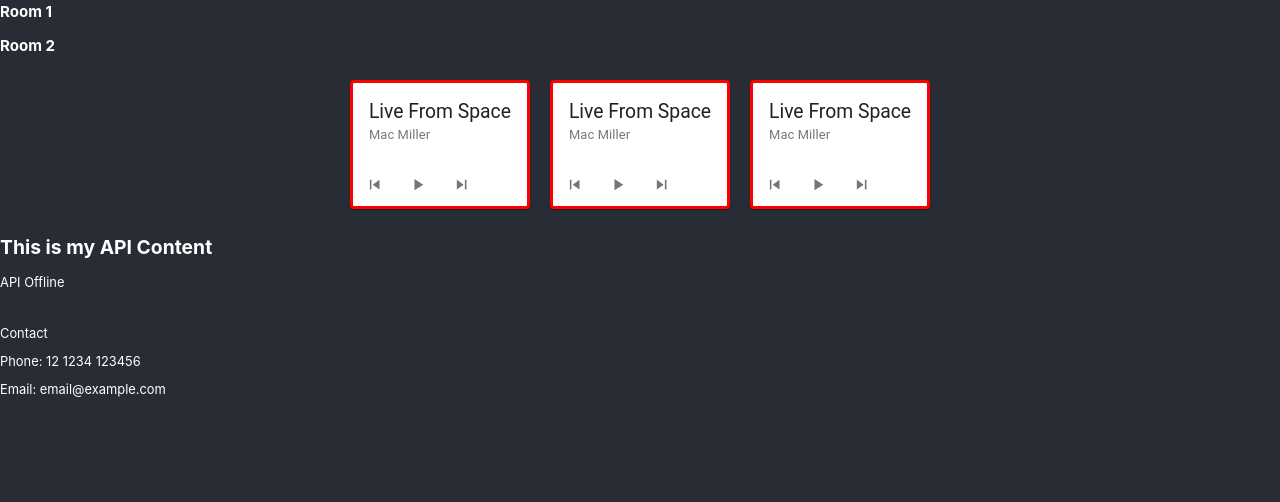
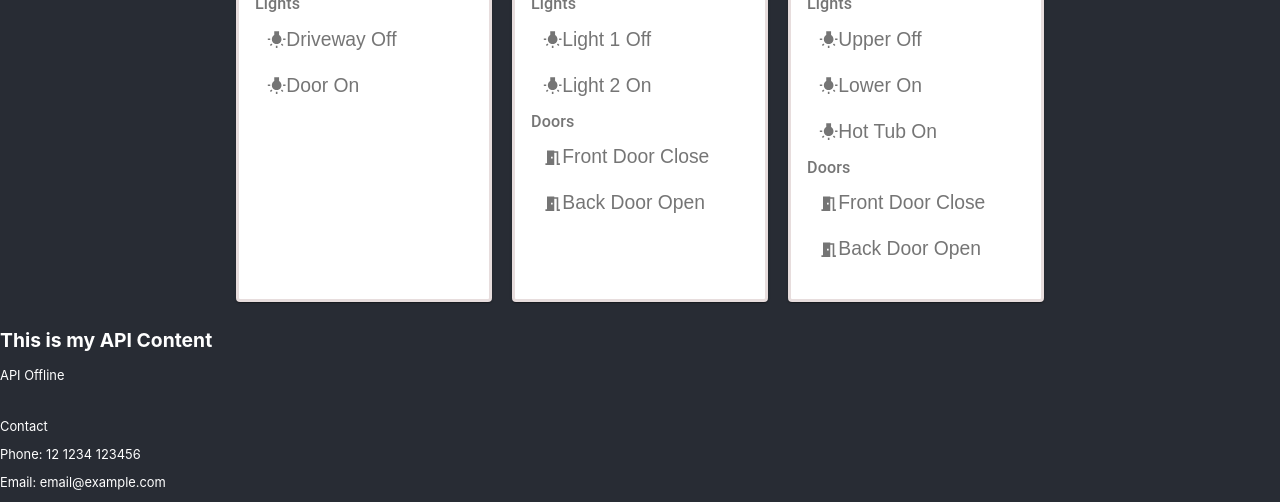
Before and after one commit to nogueiralhsp/home_automation, a React app: page / in a window 1280 px wide. Shown: the part 380-882 px from the top of the page. Before the commit the page ends 800 px from the top, so only its background shows below. Built offline with nearby package versions, Linux system fonts and the light colour scheme; no server answers; grey boxes are pictures that could not be loaded.

Commit message:
Rooms cards starting

```diff
--- a/src/components/Content.js
+++ b/src/components/Content.js
@@ -1,25 +1,18 @@
-import Garage from './GarageRoom'
+import { BackGarden, Garage, HouseFront } from './index'
 
 function App() {
   return (
     <div className="content">
       <header className="content-header">
-        <h1>Maincontent goes here</h1>
-        <div>
-          <h3>Room 1</h3>
-        </div>
-        <div>
-          <h3>Room 2</h3>
-        </div>
         <div className="media_container">
           <div className="media_card">
-            <Garage />
+            <HouseFront />
           </div>
           <div className="media_card">
             <Garage />
           </div>
           <div className="media_card">
-            <Garage />
+            <BackGarden />
           </div>
         </div>
       </header>
--- /dev/null
+++ b/src/components/Room_BackGarden.js
@@ -0,0 +1,72 @@
+import React from 'react';
+import { makeStyles, useTheme } from '@material-ui/core/styles';
+import Card from '@material-ui/core/Card';
+import CardContent from '@material-ui/core/CardContent';
+import CardMedia from '@material-ui/core/CardMedia';
+import IconButton from '@material-ui/core/IconButton';
+import Typography from '@material-ui/core/Typography';
+import SkipPreviousIcon from '@material-ui/icons/SkipPrevious';
+import PlayArrowIcon from '@material-ui/icons/PlayArrow';
+import SkipNextIcon from '@material-ui/icons/SkipNext';
+import WbIncandescentIcon from '@material-ui/icons/WbIncandescent';
+import MeetingRoomIcon from '@material-ui/icons/MeetingRoom';
+
+const useStyles = makeStyles((theme) => ({
+
+}));
+
+export default function BackGarden() {
+  const classes = useStyles();
+  const theme = useTheme();
+
+  return (
+    <Card className="card_root">
+      <div className="details">
+        <CardContent className="content">
+          <Typography component="h5" variant="h5">
+            Garden
+          </Typography>
+          <Typography variant="h6" color="textSecondary">
+            Lights
+          </Typography>
+          <div>
+
+            <IconButton>
+              <WbIncandescentIcon /> Upper {true === !true ? 'On' : 'Off'}
+            </IconButton>
+          </div>
+          <div>
+            <IconButton>
+              <WbIncandescentIcon /> Lower {true === true ? 'On' : 'Off'}
+            </IconButton>
+          </div>
+          <div>
+            <IconButton>
+              <WbIncandescentIcon /> Hot Tub {true === true ? 'On' : 'Off'}
+            </IconButton>
+          </div>
+
+          <Typography variant="h6" color="textSecondary">
+            Doors
+          </Typography>
+          <div>
+
+            <IconButton>
+              <MeetingRoomIcon /> Front Door {true === !true ? 'Open' : 'Close'}
+            </IconButton>
+          </div>
+          <div>
+            <IconButton>
+              <MeetingRoomIcon /> Back Door {true === true ? 'Open' : 'Close'}
+            </IconButton>
+          </div>
+        </CardContent>
+      </div>
+      <CardMedia
+        className="cover"
+        image="/static/images/cards/live-from-space.jpg"
+        title="Live from space album cover"
+      />
+    </Card>
+  );
+}
--- /dev/null
+++ b/src/components/Room_Garage.js
@@ -0,0 +1,67 @@
+import React from 'react';
+import { makeStyles, useTheme } from '@material-ui/core/styles';
+import Card from '@material-ui/core/Card';
+import CardContent from '@material-ui/core/CardContent';
+import CardMedia from '@material-ui/core/CardMedia';
+import IconButton from '@material-ui/core/IconButton';
+import Typography from '@material-ui/core/Typography';
+import SkipPreviousIcon from '@material-ui/icons/SkipPrevious';
+import PlayArrowIcon from '@material-ui/icons/PlayArrow';
+import SkipNextIcon from '@material-ui/icons/SkipNext';
+import WbIncandescentIcon from '@material-ui/icons/WbIncandescent';
+import MeetingRoomIcon from '@material-ui/icons/MeetingRoom';
+
+const useStyles = makeStyles((theme) => ({
+
+}));
+
+export default function Garage() {
+  const classes = useStyles();
+  const theme = useTheme();
+
+  return (
+    <Card className="card_root">
+      <div className="details">
+        <CardContent className="content">
+          <Typography component="h5" variant="h5">
+            Garage
+          </Typography>
+          <Typography variant="h6" color="textSecondary">
+            Lights
+          </Typography>
+          <div>
+
+            <IconButton>
+              <WbIncandescentIcon /> Light 1 {true === !true ? 'On' : 'Off'}
+            </IconButton>
+          </div>
+          <div>
+            <IconButton>
+              <WbIncandescentIcon /> Light 2 {true === true ? 'On' : 'Off'}
+            </IconButton>
+          </div>
+
+          <Typography variant="h6" color="textSecondary">
+            Doors
+          </Typography>
+          <div>
+
+            <IconButton>
+              <MeetingRoomIcon /> Front Door {true === !true ? 'Open' : 'Close'}
+            </IconButton>
+          </div>
+          <div>
+            <IconButton>
+              <MeetingRoomIcon /> Back Door {true === true ? 'Open' : 'Close'}
+            </IconButton>
+          </div>
+        </CardContent>
+      </div>
+      <CardMedia
+        className="cover"
+        image="/static/images/cards/live-from-space.jpg"
+        title="Live from space album cover"
+      />
+    </Card>
+  );
+}
--- a/src/components/GarageRoom.js
+++ b/src/components/Room_HouseFront.js
@@ -9,12 +9,14 @@
 import PlayArrowIcon from '@material-ui/icons/PlayArrow';
 import SkipNextIcon from '@material-ui/icons/SkipNext';
 import WbIncandescentIcon from '@material-ui/icons/WbIncandescent';
+import MeetingRoomIcon from '@material-ui/icons/MeetingRoom';
+import HomeIcon from '@material-ui/icons/Home';
 
 const useStyles = makeStyles((theme) => ({
 
 }));
 
-export default function MediaControlCard() {
+export default function HouseFront() {
   const classes = useStyles();
   const theme = useTheme();
 
@@ -23,23 +25,23 @@
       <div className="details">
         <CardContent className="content">
           <Typography component="h5" variant="h5">
-            Live From Space
+            House
           </Typography>
-          <Typography variant="subtitle1" color="textSecondary">
-            Mac Miller
+          <Typography variant="h6" color="textSecondary">
+            Lights
           </Typography>
+          <div>
+
+            <IconButton>
+              <WbIncandescentIcon /> Driveway {true === !true ? 'On' : 'Off'}
+            </IconButton>
+          </div>
+          <div>
+            <IconButton>
+              <WbIncandescentIcon /> Door {true === true ? 'On' : 'Off'}
+            </IconButton>
+          </div>
         </CardContent>
-        <div className="controls">
-          <IconButton aria-label="previous">
-            {theme.direction === 'rtl' ? <SkipNextIcon /> : <SkipPreviousIcon />}
-          </IconButton>
-          <IconButton aria-label="play/pause">
-            <PlayArrowIcon className="playIcon" />
-          </IconButton>
-          <IconButton aria-label="next">
-            {theme.direction === 'rtl' ? <SkipPreviousIcon /> : <SkipNextIcon />}
-          </IconButton>
-        </div>
       </div>
       <CardMedia
         className="cover"
--- a/src/styles/components/_media-card.scss
+++ b/src/styles/components/_media-card.scss
@@ -7,7 +7,9 @@
 .card_root{
     display: 'flex';
     border: solid;
-    border-color: red;
+    border-color: rgb(231, 221, 221);
+    min-width: 250px;
+    min-height: 350px;
 
 }
 .details {
```
Also changed, not shown: src/components/index.js (+8 -2 lines).
